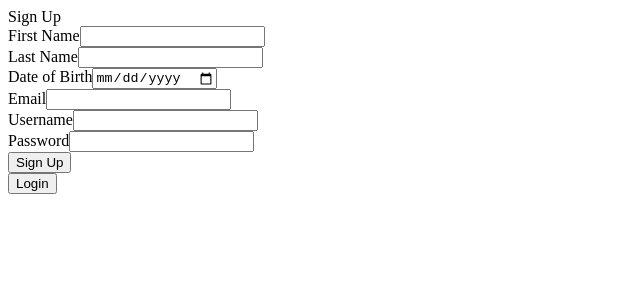
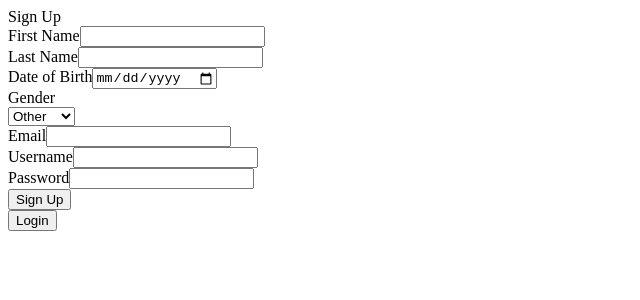
Before and after one commit to JoeSheen/otllo, a Vue app in the folder frontend/otllo-ui/: page /signup in a window 1280 px wide. Both pictures are taken after a click on the button "Sign Up". Shown: the top 300 px of the page, without its empty margins (0-640 px from the left). Built offline with nearby package versions, Linux system fonts and the light colour scheme.

Commit message:
Created dropdown component

```diff
--- /dev/null
+++ b/frontend/otllo-ui/src/components/Dropdown.vue
@@ -0,0 +1,26 @@
+<script setup>
+import { ref } from "vue";
+
+const props = defineProps({
+  params: Array,
+});
+
+let selected = null;
+props.params.forEach((el) => {
+  if (el.default) {
+    selected = ref(el.value);
+  }
+});
+
+const options = ref(props.params);
+</script>
+
+<template>
+  <div>
+    <select v-model="selected" @mouseup="$emit('setGender', selected)">
+      <option v-for="option in options" :value="option.value">
+        {{ option.text }}
+      </option>
+    </select>
+  </div>
+</template>
--- a/frontend/otllo-ui/src/views/SignupView.vue
+++ b/frontend/otllo-ui/src/views/SignupView.vue
@@ -2,11 +2,22 @@
 import { useVuelidate } from "@vuelidate/core";
 import { required, minValue, email, minLength } from "@vuelidate/validators";
 import { request } from "../api/axios-api";
+import Dropdown from "../components/Dropdown.vue";
 
 export default {
   name: "SignupView",
   setup: function () {
-    return { v$: useVuelidate() };
+    return {
+      v$: useVuelidate(),
+      Gender: [
+        { text: "Male", value: "MALE", default: false },
+        { text: "Female", value: "FEMALE", default: false },
+        { text: "Other", value: "OTHER", default: true },
+      ],
+    };
+  },
+  components: {
+    Dropdown,
   },
   data: function () {
     return {
@@ -54,10 +65,10 @@ export default {
     async handleSignup() {
       const isFormCorrect = await this.v$.$validate();
       if (isFormCorrect) {
-        // for now this will do
-        request("POST", "auth/signup", this.signupDetails).then((value) =>
-          console.log(value)
-        );
+        request("POST", "auth/signup", this.signupDetails).then((res) => {
+          console.log(res.data);
+          //this.$router.push("/home");
+        });
       }
     },
   },
@@ -80,6 +91,14 @@ export default {
       <input id="dateOfBirth" type="date" v-model="signupDetails.dateOfBirth" />
     </div>
     <div>
+      <label for="gender-dropdown">Gender</label>
+      <Dropdown
+        id="gender-dropdown"
+        :params="Gender"
+        @setGender="(g) => (signupDetails.gender = g)"
+      />
+    </div>
+    <div>
       <label for="email">Email</label>
       <input id="email" type="email" v-model="signupDetails.email" />
     </div>
```
